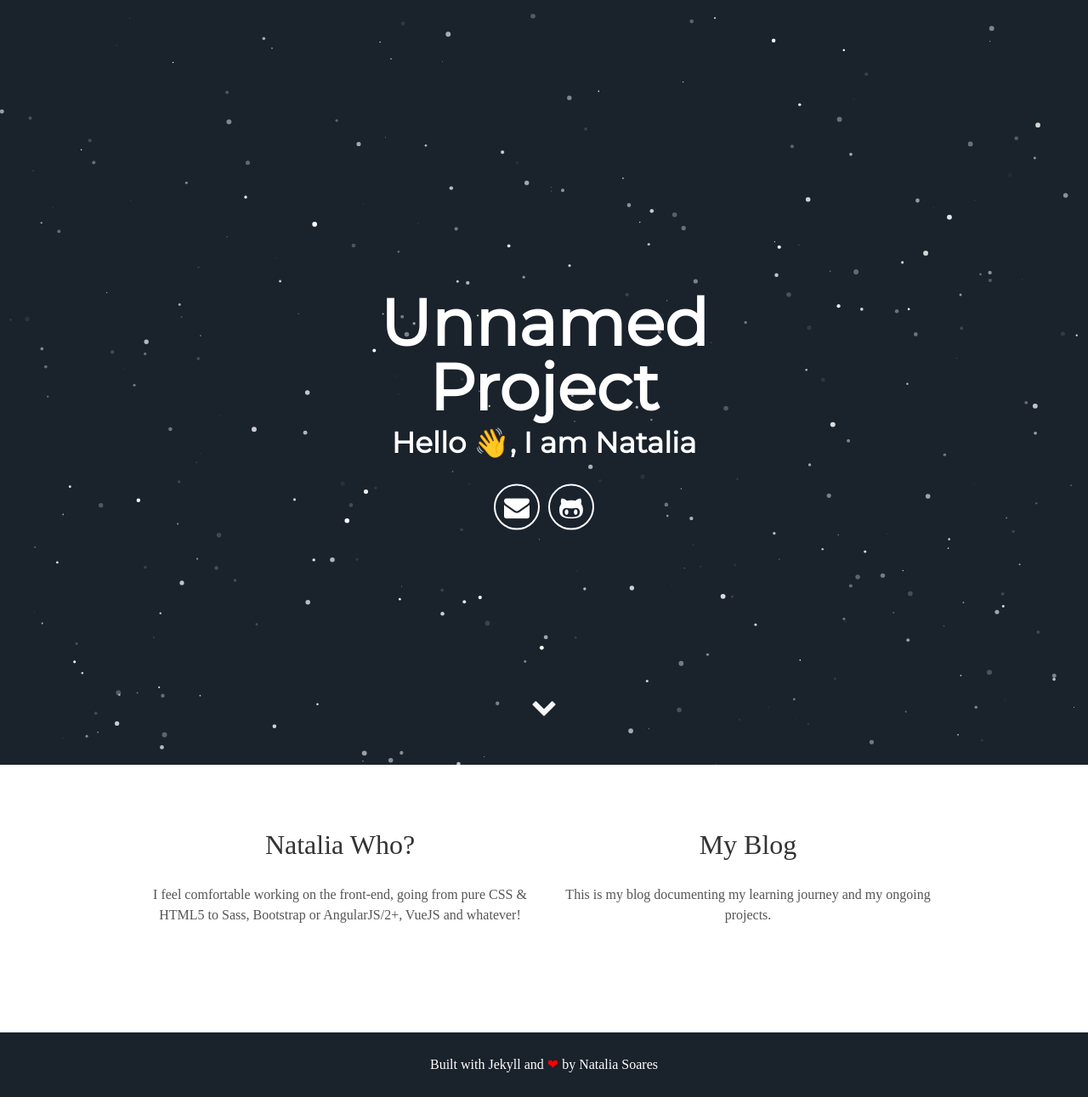
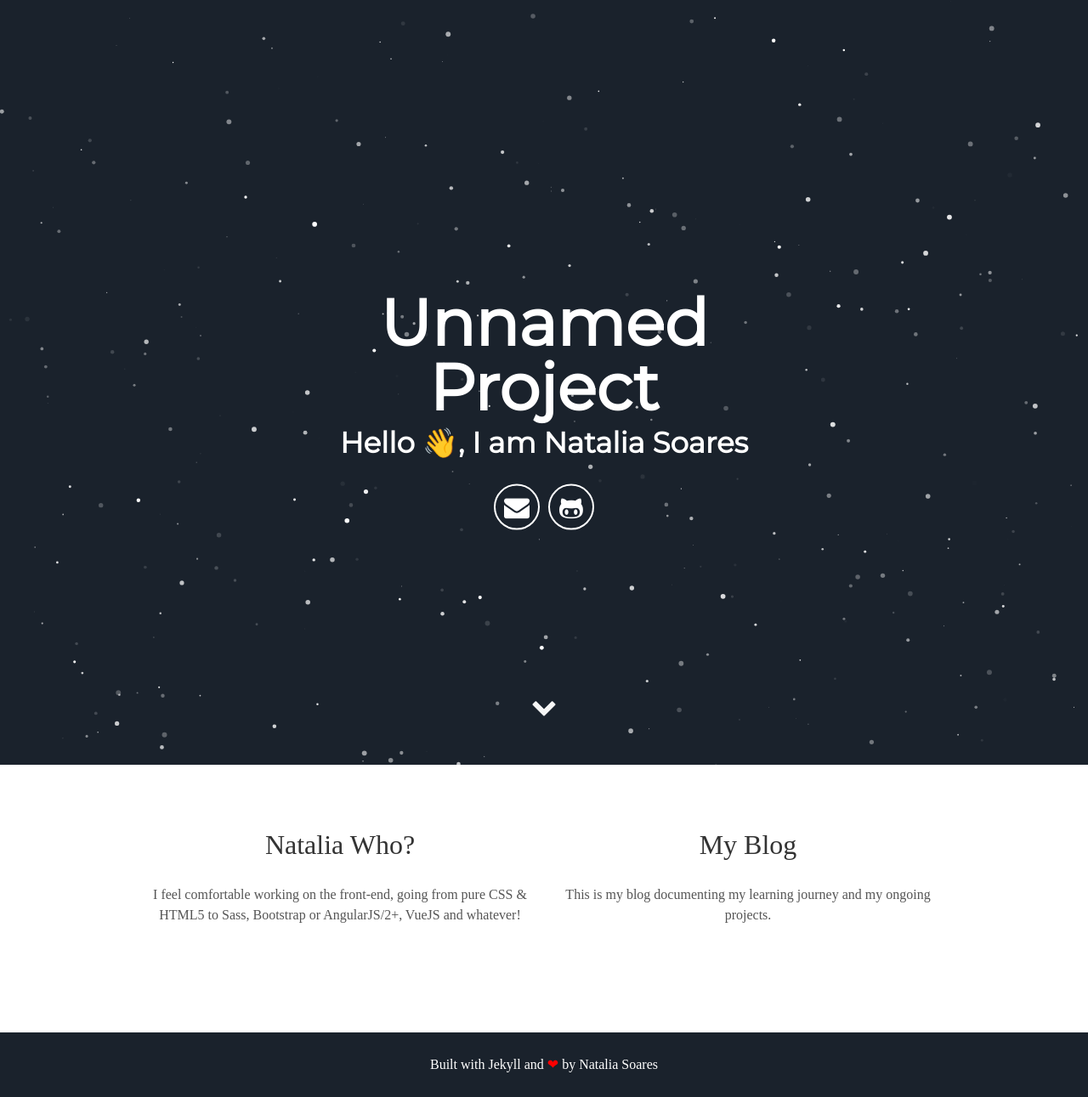
Before and after one commit to srnatalia/srnatalia.github.io, a Jekyll site: the page built from index.html, in a window 1280 px wide. Shown: the whole page at 85% size. Built offline with Jekyll 4.4.1, drawn with Linux system fonts in a browser that asks for light colours; some web fonts are replaced.

Commit message:
Update _config.yml

```diff
--- a/_config.yml
+++ b/_config.yml
@@ -7,7 +7,7 @@ title: Unnamed Project
 # User settings
 username: Unnamed Project
 #user_description: I'm a Software Engineer from Argentina, always searching for the next challenge; no task is too scary nor too difficult. Lately I have been immersed in world of Giving Circles working with Grapevine, a California based startup trying to improve the world through collaborative giving. I'm the first engineer they hired to work on the platform.
-user_title: Hello 👋, I am Natalia
+user_title: Hello 👋, I am Natalia Soares
 email: natalia.nrsoares@gmail.com
 github_username:  srnatalia
 #linkedin_username: murraco
```
